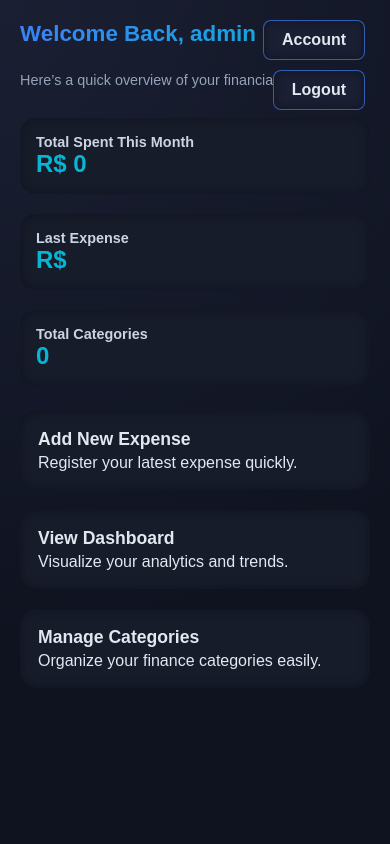
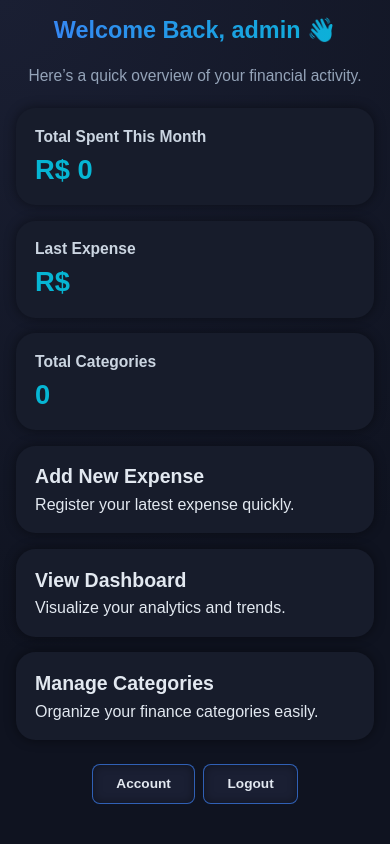
Before and after one commit to Rafael-Domiciano-Maia-Mateus/FinManager, a Django app: page /main/homepage/ in a window 390 px wide. Run offline with Django 5.2, Linux system fonts and the light colour scheme; a user stored in the database is signed in; data comes from the database, SQL or seed files in the repository; both versions use the stored data as it was after the commit.

Commit message:
Atualiza homepage: botões e layout mobile/tablet

```diff
--- a/FinManage/FinManage/settings.py
+++ b/FinManage/FinManage/settings.py
@@ -13,6 +13,7 @@ https://docs.djangoproject.com/en/6.0/ref/settings/
 from pathlib import Path
 import dj_database_url
 import os
+from dotenv import load_dotenv
 
 # Build paths inside the project like this: BASE_DIR / 'subdir'.
 BASE_DIR = Path(__file__).resolve().parent.parent
@@ -22,6 +23,7 @@ BASE_DIR = Path(__file__).resolve().parent.parent
 # See https://docs.djangoproject.com/en/6.0/howto/deployment/checklist/
 
 # SECURITY WARNING: keep the secret key used in production secret!
+load_dotenv()
 SECRET_KEY = os.getenv("SECRET_KEY")
 if not SECRET_KEY:
     raise ValueError("SECRET_KEY não definida nas variáveis de ambiente")
@@ -33,11 +35,15 @@ DEBUG = False
 ALLOWED_HOSTS = [
     "finmanage.onrender.com",
     ".onrender.com",
+    "127.0.0.1",
+    "localhost",
 ]
 
 CSRF_TRUSTED_ORIGINS = [
     "https://finmanage.onrender.com",
     "https://*.onrender.com",
+    "http://127.0.0.1:8000",
+    "http://localhost:8000",
 ]
 
 # Necessário para funcionar corretamente atrás do proxy do Render
--- a/FinManage/static/css/homepage.css
+++ b/FinManage/static/css/homepage.css
@@ -1,11 +1,13 @@
+/* ====================
+   GLOBAL
+==================== */
 * {
   margin: 0;
   padding: 0;
   box-sizing: border-box;
 }
 
-html,
-body {
+html, body {
   height: 100%;
   width: 100%;
 }
@@ -22,21 +24,21 @@ a {
   text-decoration: none;
 }
 
-ul,
-li {
+ul, li {
   list-style: none;
 }
 
-body,
-input,
-button {
+body, input, button {
   -webkit-font-smoothing: antialiased;
 }
 
+/* ====================
+   HOME MAIN
+==================== */
 .home-main {
   width: 100%;
   min-height: 100vh;
-  padding: clamp(20px, 4vw, 45px); /* responsivo */
+  padding: clamp(20px, 4vw, 45px);
   background: radial-gradient(circle at top left, #1a1f33 0%, #0f1320 70%);
   animation: fadeIn 0.7s ease forwards;
   display: flex;
@@ -59,13 +61,16 @@ button {
   margin-bottom: 5px;
 }
 
-.summary-grid {
+/* ====================
+   GRIDS DE CARDS
+==================== */
+.summary-grid, .action-grid {
   display: grid;
   gap: 20px;
   grid-template-columns: repeat(auto-fit, minmax(240px, 1fr));
 }
 
-.summary-card {
+.summary-card, .action-card {
   background: #171c2b;
   padding: clamp(16px, 2vw, 26px);
   border-radius: 16px;
@@ -75,7 +80,7 @@ button {
   animation: fadeIn 0.4s ease forwards;
 }
 
-.summary-card:hover {
+.summary-card:hover, .action-card:hover {
   background: #3b82f6;
   transform: translateY(-5px);
   box-shadow: 0 0 18px #3b82f6aa;
@@ -92,78 +97,15 @@ button {
   color: #06b6d4;
 }
 
-.action-grid {
-  display: grid;
-  gap: 20px;
-  grid-template-columns: repeat(auto-fit, minmax(260px, 1fr));
-}
-
-.action-card {
-  background: #171c2b;
-  padding: clamp(18px, 2.2vw, 28px);
-  border-radius: 16px;
-  box-shadow: inset 0 0 12px #0005;
-  transition: 0.3s ease;
-  cursor: pointer;
-  animation: fadeIn 0.7s ease forwards;
-}
-
-.action-card:hover {
-  background: #3b82f6;
-  transform: translateY(-6px);
-  box-shadow: 0 0 18px #3b82f6aa;
-}
-
 .action-card h2 {
   font-size: clamp(1.1rem, 2.2vw, 1.5rem);
   margin-bottom: 4px;
 }
 
-@keyframes fadeIn {
-  from {
-    opacity: 0;
-    transform: translateY(12px);
-  }
-  to {
-    opacity: 1;
-    transform: translateY(0);
-  }
-}
-
-@keyframes slideIn {
-  from {
-    opacity: 0;
-    transform: translateX(-15px);
-  }
-  to {
-    opacity: 1;
-    transform: translateX(0);
-  }
-}
-
-.logout-btn {
-  position: fixed;
-  top: 70px;
-  right: 25px;
-  padding: 10px 18px;
-  background: #1a1f33;
-  color: #e2e8f0;
-  font-weight: 600;
-  border-radius: 8px;
-  box-shadow: inset 0 0 10px #0006;
-  border: 1px solid #3b82f6aa;
-  transition: 0.3s ease;
-  z-index: 999;
-}
-
-.logout-btn:hover {
-  background: #3b82f6;
-  color: #fff;
-  transform: translateY(-3px);
-  box-shadow: 0 0 12px #3b82f6dd;
-}
-
-.account-btn {
+/* ====================
+   BOTÕES DESKTOP
+==================== */
+.account-btn, .logout-btn {
   position: fixed;
   top: 20px;
   right: 25px;
@@ -178,9 +120,105 @@ button {
   z-index: 999;
 }
 
-.account-btn:hover {
+.logout-btn {
+  top: 70px;
+}
+
+.account-btn:hover, .logout-btn:hover {
   background: #3b82f6;
   color: #fff;
   transform: translateY(-3px);
   box-shadow: 0 0 12px #3b82f6dd;
 }
+
+/* ====================
+   ANIMAÇÕES
+==================== */
+@keyframes fadeIn {
+  from { opacity: 0; transform: translateY(12px); }
+  to { opacity: 1; transform: translateY(0); }
+}
+
+@keyframes slideIn {
+  from { opacity: 0; transform: translateX(-15px); }
+  to { opacity: 1; transform: translateX(0); }
+}
+
+/* ====================
+   MOBILE & TABLET
+==================== */
+@media (max-width: 1024px) {
+  .home-main {
+    padding: 4vw;
+    gap: 4vw;
+  }
+
+  .welcome-title {
+    font-size: 6vw;
+    text-align: center;
+    line-height: 1.2;
+    margin-bottom: 2vw;
+  }
+
+  .subtitle {
+    font-size: 4vw;
+    text-align: center;
+    margin-bottom: 2vw;
+  }
+
+  .summary-grid, .action-grid {
+    display: flex;
+    flex-direction: column;
+    gap: 4vw;
+    width: 100%;
+  }
+
+  .summary-card, .action-card {
+    width: 100%;
+    padding: 5vw;
+    border-radius: 5vw;
+    box-shadow: 0 0 3vw #0007;
+  }
+
+  .summary-card h3 {
+    font-size: 4vw;
+    margin-bottom: 2vw;
+  }
+
+  .summary-card .value {
+    font-size: 7vw;
+  }
+
+  .action-card h2 {
+    font-size: 5vw;
+    margin-bottom: 2vw;
+  }
+
+  /* ====================
+     BOTÕES ABAIXO DOS CARDS, LADO A LADO
+  ==================== */
+  .buttons-container {
+    display: flex;
+    justify-content: center;
+    gap: 2vw;      /* espaço entre os botões */
+    margin-top: 2vw; /* distância dos cards */
+  }
+
+  .account-btn, .logout-btn {
+    position: static;
+    padding: 3vw 6vw;
+    font-size: 3.5vw;
+    border-radius: 2vw;
+  }
+
+  /* Hover dos botões e cards mantido */
+  .summary-card:hover, .action-card:hover {
+    transform: translateY(-2vw);
+    box-shadow: 0 0 4vw #3b82f6aa;
+  }
+
+  .account-btn:hover, .logout-btn:hover {
+    transform: translateY(-0.5vw);
+    box-shadow: 0 0 2vw #3b82f6bb;
+  }
+}
--- a/FinManage/templates/homepage.html
+++ b/FinManage/templates/homepage.html
@@ -7,9 +7,6 @@
     <link rel="stylesheet" href="{% static 'css/homepage.css' %}" />
   </head>
   <body>
-    <a href="{% url 'LogoutAccount' %}" class="logout-btn">Logout</a>
-    <a href="{% url 'account' %}" class="account-btn">Account</a>
-
     <main class="home-main">
       <h1 class="welcome-title">Welcome Back, {{ request.user.username }} 👋</h1>
       <p class="subtitle">Here’s a quick overview of your financial activity.</p>
@@ -47,7 +44,12 @@
           <p>Organize your finance categories easily.</p>
         </a>
       </section>
+
+      <!-- BOTÕES ABAIXO DOS CARDS -->
+      <div class="buttons-container">
+        <a href="{% url 'account' %}" class="account-btn">Account</a>
+        <a href="{% url 'LogoutAccount' %}" class="logout-btn">Logout</a>
+      </div>
     </main>
-    </div>
   </body>
 </html>
```
Also changed, not shown: requirements.txt (deleted, +0 -10 lines), FinManage/db.sqlite3, 1 other file. Lines whose indentation alone changed are shown as unchanged.
